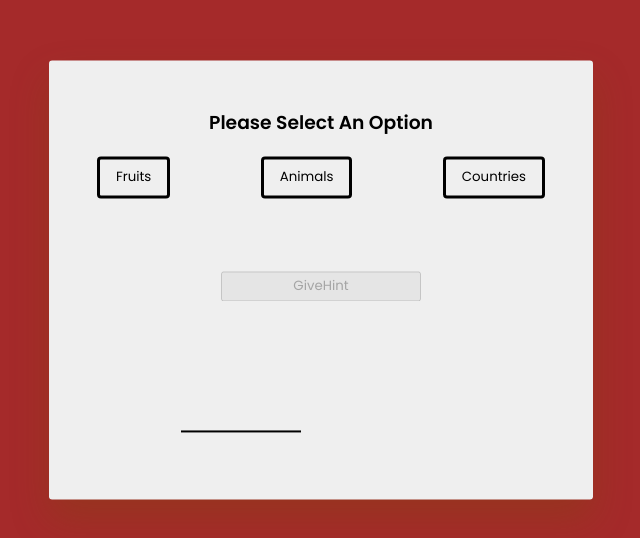
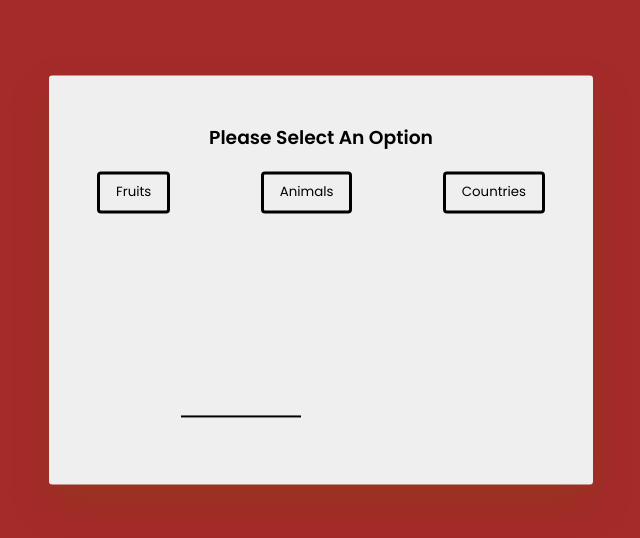
Before and after one commit to yusufdur/Hangman-Game, a plain HTML site: page index.html in a window 1280 px wide. Shown: the part 120-658 px from the top of the page, without its empty margins (319-959 px from the left). Drawn offline with Linux system fonts and the light colour scheme.

Commit message:
last-update

```diff
--- a/index.html
+++ b/index.html
@@ -26,8 +26,8 @@
     <div id="options-container"></div>
     <div id="letter-container" class="letter-container hide"></div>
     <div id="user-input-section"></div>
-    <div class="giveHintDiv">
-      <button id="give_hint" disabled="disabled" style="width:200px ; height:30px;" onclick="handleGiveHint()">GiveHint
+    <div id="giveHintDiv" class="giveHintDiv hide">
+      <button id="give_hint" style="width:200px ; height:30px;" onclick="handleGiveHint()">GiveHint
     </div>
     </button>
     <canvas id="canvas"></canvas>
--- a/src/script.js
+++ b/src/script.js
@@ -4,6 +4,7 @@ const optionsContainer = document.getElementById("options-container");
 const userInputSection = document.getElementById("user-input-section");
 const newGameContainer = document.getElementById("new-game-container");
 const newGameButton = document.getElementById("new-game-button");
+const giveHintDiv = document.getElementById("giveHintDiv");
 const canvas = document.getElementById("canvas");
 const resultText = document.getElementById("result-text");
 //Options values for buttons
@@ -73,7 +74,8 @@ const blocker = () => {
 //Word Generator
 const generateWord = (optionValue) => {
     // when click option button remove disabled on hint button
-    document.getElementById('give_hint').removeAttribute('disabled');
+    // document.getElementById('give_hint').removeAttribute('disabled');
+    giveHintDiv.classList.remove("hide")
     let optionsButtons = document.querySelectorAll(".options");
     //If optionValur matches the button innerText then highlight the button
     optionsButtons.forEach((button) => {
@@ -167,7 +169,8 @@ const createDashesCharArray = () => {
 //Initial Function (Called when page loads/user presses new game)
 const initializer = () => {
     // when click option button add disabled on hint button
-    document.getElementById('give_hint').setAttribute('disabled', '');
+    // document.getElementById('give_hint').setAttribute('disabled', '');
+    giveHintDiv.classList.add("hide")
     hintArray = []
     //defines
     winCount = 0;
@@ -196,7 +199,7 @@ const initializer = () => {
                         dashes[index].innerText = char;
                         //increment counter
                         winCount += 1;
-                        console.log("click wincount " , winCount);
+                        console.log("click wincount ", winCount);
                         //if winCount equals word lenfth
                         if (winCount === charArray.length) {
                             resultText.innerHTML = `<h2 class='win-msg'>You Win!!</h2><p>The word was <span>${chosenWord}</span></p>`;
--- a/src/style.css
+++ b/src/style.css
@@ -116,11 +116,11 @@ body {
   background-color: #ffffff;
 }
 
-.giveHintDiv {
+#giveHintDiv {
   text-align: center;
 }
 
-.giveHintDiv button {
+#giveHintDiv button {
   display: block;
   margin: 0 auto;
 }
```
